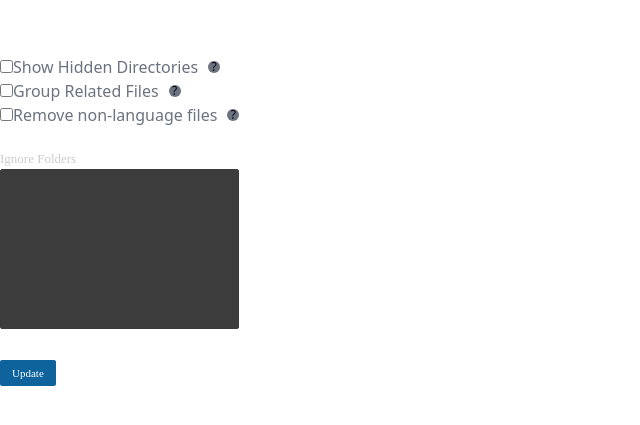
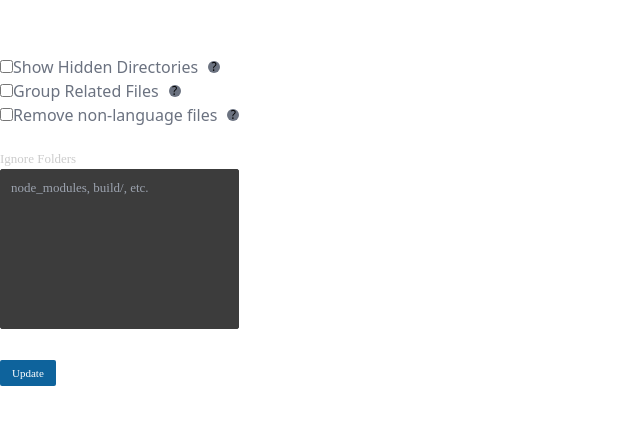
Before and after one commit to Villy-P/File-Makeup-Viewer, a Svelte app: page / in a window 1280 px wide. Shown: the part 749-1174 px from the top of the page, without its empty margins (0-640 px from the left). Built offline with nearby package versions, Linux system fonts and the light colour scheme; the HTML template or start-up script is replaced by a standard one.

Commit message:
refactor: Update placeholder text for Ignore Folders in App.svelte

```diff
--- a/src/App.svelte
+++ b/src/App.svelte
@@ -187,7 +187,7 @@
 		{/each}
 		<br>
 		<!-- <div class="tooltip-text">Each line will ignore a folder with that name. Do not include any slashes -- just use the name itself (like src or lib). Press Update to see changes</div> -->
-		<TextArea textareaclass="h-40" label="Ignore Folders" id="textarea" bind:value={textareavalue}></TextArea><br>
+		<TextArea textareaclass="h-40" placeholder="node_modules, build/, etc." label="Ignore Folders" id="textarea" bind:value={textareavalue}></TextArea><br>
 	</div>
 	<!-- svelte-ignore a11y-click-events-have-key-events -->
 	<Button on:click={() => update()}>Update</Button><br><br>
```
